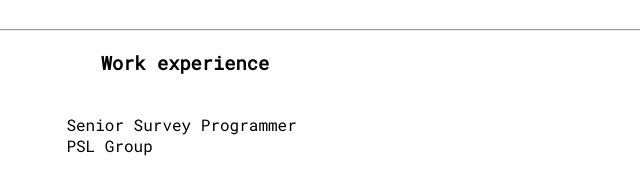
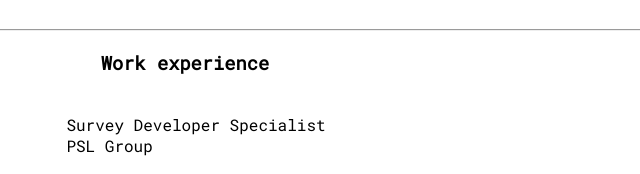
Before and after one commit to NalleBP/NnBP_cv, a plain HTML site: page index.html in a window 1280 px wide. Shown: the part 1005-1179 px from the top of the page, 455-1095 px from the left. Drawn offline with Linux system fonts and the light colour scheme.

Commit message:
Add files via upload

```diff
--- a/index.html
+++ b/index.html
@@ -46,7 +46,7 @@
         <table cellspacing="20">
             <tr>
                 <td>Apr 2022 – Current</td>
-                <td>Senior Survey Programmer<br>PSL Group</td>
+                <td>Survey Developer Specialist<br>PSL Group</td>
             </tr>
             <tr>
                 <td>May 2016 – Apr 2022</td>
```
